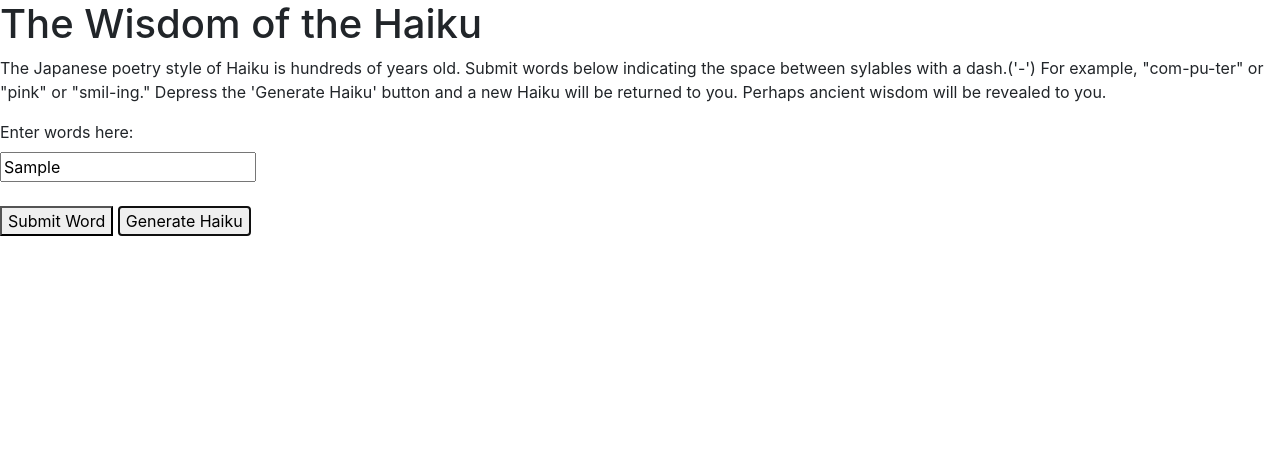
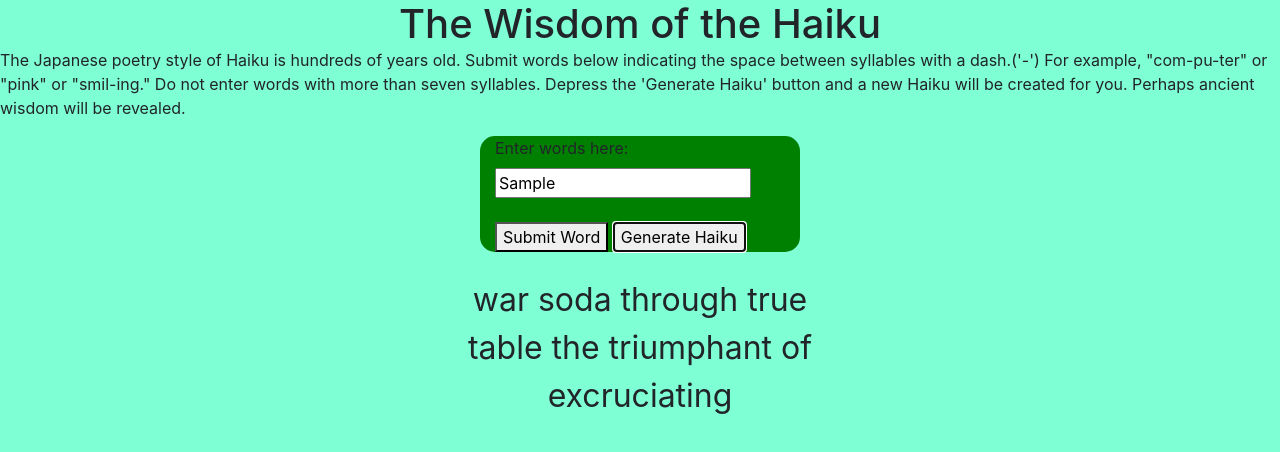
Before and after one commit to fobda75/Haiku, a plain HTML site: page index.html in a window 1280 px wide. Both pictures are taken after typing "Sample" into the empty fields and a click on the button "Generate Haiku". Drawn offline with nearby package versions, Linux system fonts and the light colour scheme.

Commit message:
updated files... ready for final testing

```diff
--- a/haiku.css
+++ b/haiku.css
@@ -1,7 +1,24 @@
 body{
     margin: auto;
+    background-color: aquamarine;
 }
 
 .correction{
     color: red;
 }
+
+.container{
+    margin: auto;
+    background-color: green;
+    width: 25%;
+    border-radius: 15px;
+}
+
+.center{
+    margin: auto;
+    text-align: center;
+}
+
+.haiku{
+    font-size: xx-large;
+}
--- a/haiku.js
+++ b/haiku.js
@@ -8,3 +8,51 @@ dictionary[4] = ["elevator","degenerate","copulation","execution","dictionary","
 dictionary[5] = ["enthusiastic","subterranean","excruciating","terminology","choreography","teleportation"];
 dictionary[6] = ["intelligentsia","humanitarian","characterization","identification","accountability"];
 dictionary[7] = ["establishmentarian","onomatopoetic", "perpendicularity"]
+$(document).ready(function(){
+    $("#submitWord").on("click",addWord);
+    $("#haikuGenerate").on("click",generateHaiku);
+})
+
+function addWord(event){
+    event.preventDefault();
+    let splitWord=$("#wordEntry").val();
+    let wordArray = splitWord.split('-');
+    let wordSyllables = wordArray.length;
+    if(wordSyllables>7){
+        $("#wordEntryCorrection").text("The maximum number of syllables permitted is seven.");
+    }
+    else{
+        $("#wordEntryCorrection").text("");
+        let newWord = wordArray.join("");
+        dictionary[wordSyllables].push(newWord);
+
+        $("#wordEntry").val("");
+    }
+
+}
+
+function generateHaiku(){
+    $("#haikuLineOne").empty();
+    $("#haikuLineTwo").empty();
+    $("#haikuLineThree").empty();
+    let line1 = generateLine(5);
+    let line2 = generateLine(7);
+    let line3 = generateLine(5);
+    $("#haikuLineOne").text(line1);
+    $("#haikuLineTwo").text(line2);
+    $("#haikuLineThree").text(line3);
+}
+
+function generateLine(syllables){
+    let remainingSyllables = syllables;
+    let wordLength;
+    let output="";
+    let selectIndex;
+    while (remainingSyllables>0){
+        wordLength = Math.floor((Math.random()*remainingSyllables)+1);
+        selectIndex= Math.floor(Math.random()*dictionary[wordLength].length);
+        output += `${dictionary[wordLength][selectIndex]} `;
+        remainingSyllables -= wordLength;
+    }
+    return output;
+}
--- a/index.html
+++ b/index.html
@@ -10,12 +10,13 @@
     <link href="haiku.css" rel="stylesheet" type="text/css"/>
 </head>
 <body>
-    <h1>The Wisdom of the Haiku</h1>
+    <h1 class="center">The Wisdom of the Haiku</h1>
     <p>The Japanese poetry style of Haiku is hundreds of years old. Submit words below indicating the space
-        between sylables with a dash.('-')  For example, "com-pu-ter" or "pink" or "smil-ing." Depress the
-        'Generate Haiku' button and a new Haiku will be returned to you. Perhaps ancient wisdom will
-        be revealed to you.</p>
+        between syllables with a dash.('-')  For example, "com-pu-ter" or "pink" or "smil-ing." Do not enter
+        words with more than seven syllables. Depress the 'Generate Haiku' button and a new Haiku will be
+        created for you. Perhaps ancient wisdom will be revealed.</p>
     <form id="wordEntryForm">
+        <div class="container">
             <label for="wordEntry">Enter words here:</label>
             <br>
             <input type="text" id="wordEntry">
@@ -24,11 +25,12 @@
             <br>
             <button type="submit" id="submitWord">Submit Word</button>
             <button type="button" id="haikuGenerate">Generate Haiku</button>
+        </div>
     </form>
     <br>
-    <p id="haikuLineOne"></p>
-    <p id="haikuLineTwo"></p>
-    <p id="haikuLineThree"></p>
+    <p id="haikuLineOne" class="center haiku"></p>
+    <p id="haikuLineTwo" class="center haiku"></p>
+    <p id="haikuLineThree"class="center haiku"></p>
 
 <!-- jQuery first -- BEWARE OF THE SLIM VERSION FROM BOOTSTRAP -->
 <script src="https://code.jquery.com/jquery-3.6.0.js" integrity="sha256-H+K7U5CnXl1h5ywQfKtSj8PCmoN9aaq30gDh27Xc0jk="
```
Lines whose indentation alone changed are shown as unchanged.
